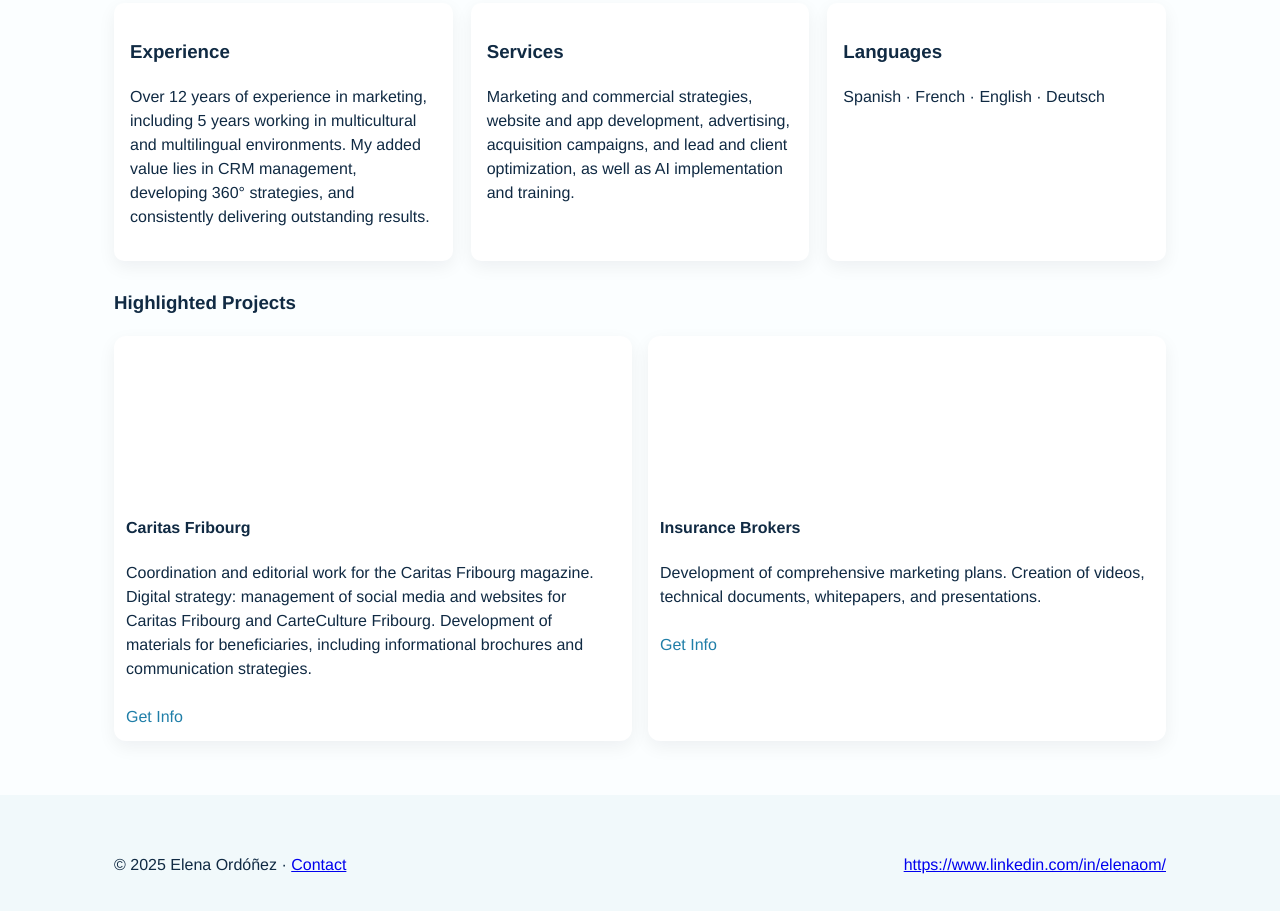
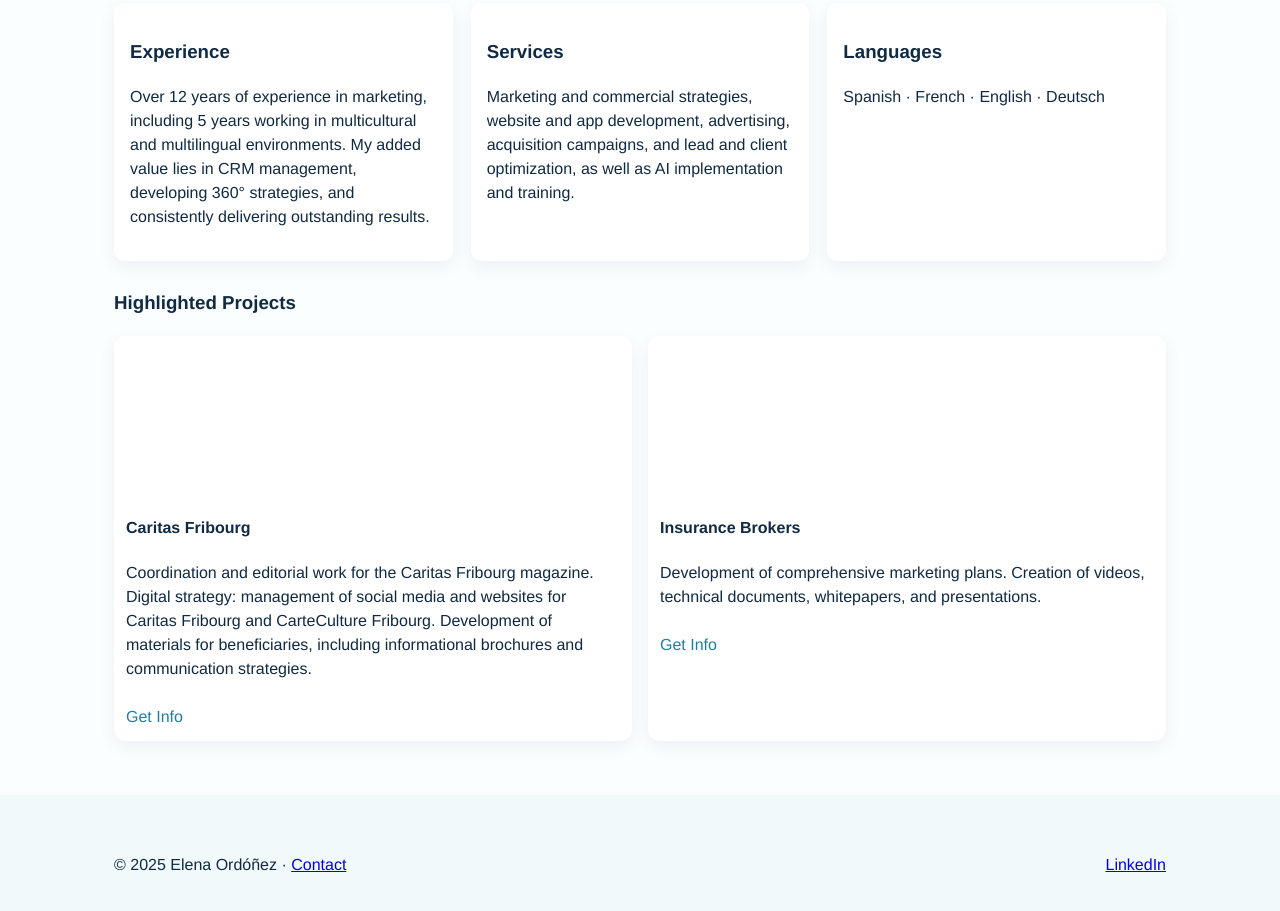
Before and after one commit to EleMiranda/elemiranda.github.io, a plain HTML site: page index.html in a window 1280 px wide. Shown: the part 481-1392 px from the top of the page. Drawn offline with Linux system fonts and the light colour scheme.

Commit message:
Update index.html

```diff
--- a/index.html
+++ b/index.html
@@ -82,7 +82,7 @@ Creation of videos, technical documents, whitepapers, and presentations.</p>
     <div class="container footer-inner">
       <p>© <span id="year"></span> Elena Ordóñez · <a href="contact.html">Contact</a></p>
       <div class="socials">
-        <a href="#" aria-label="LinkedIn">https://www.linkedin.com/in/elenaom/</a>
+        <a href="https://www.linkedin.com/in/elenaom/" aria-label="LinkedIn">LinkedIn</a>
       </div>
     </div>
   </footer>
```
